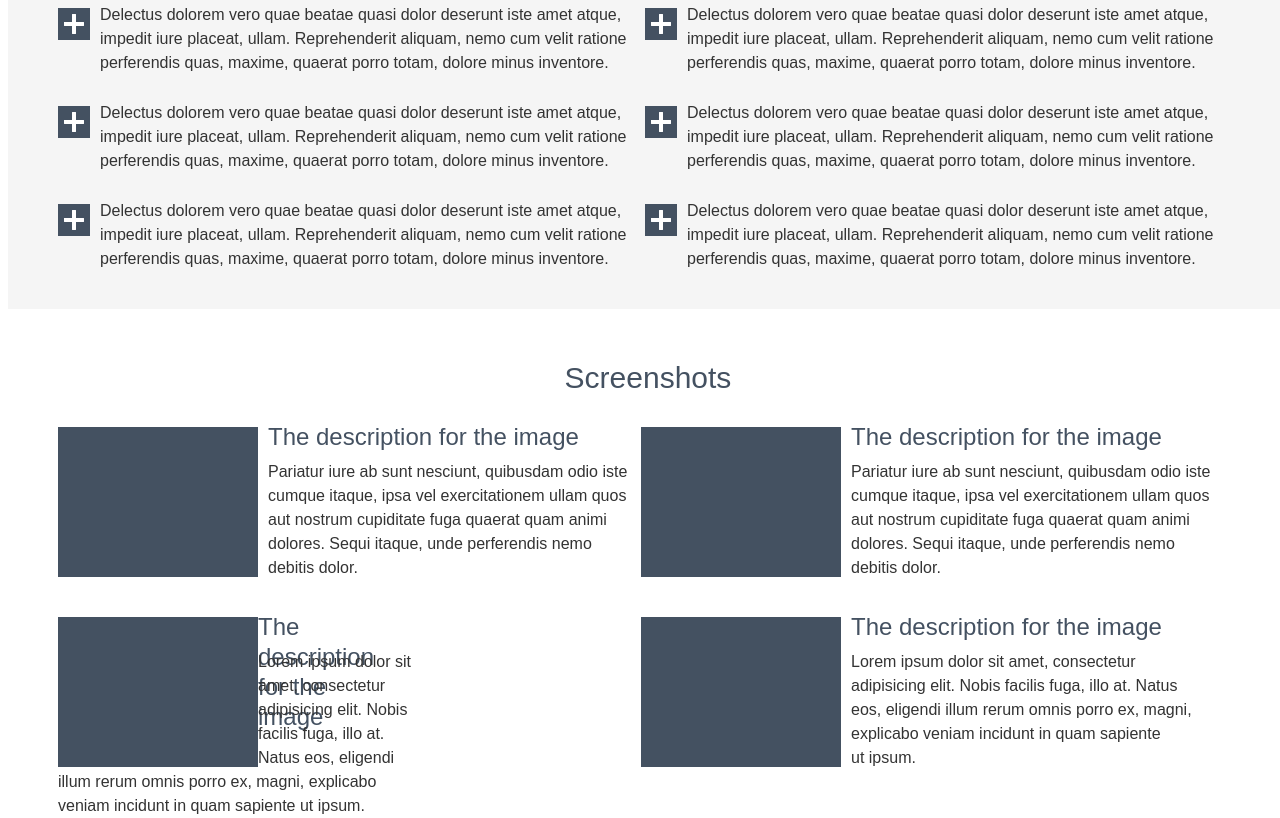
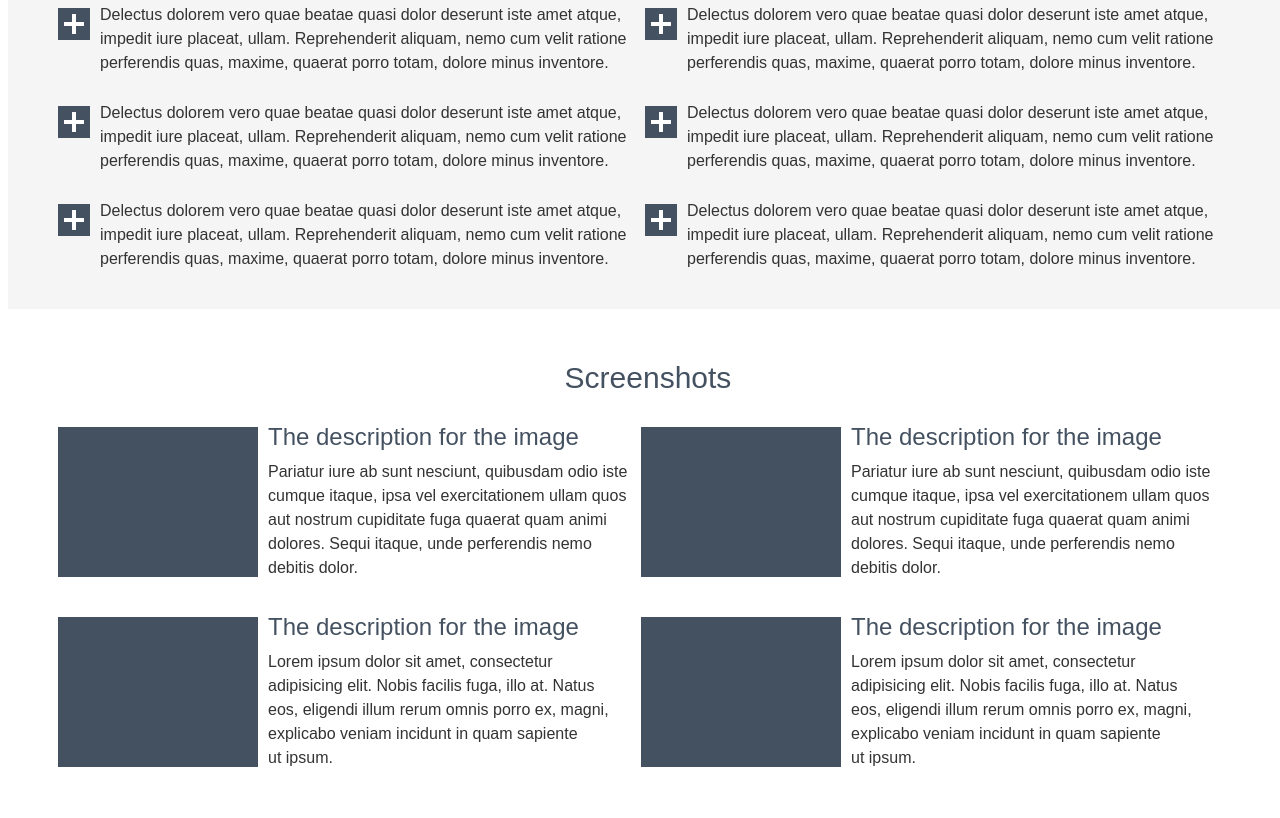
Before and after one commit to plizkinzmey/HTML_CSS_P2, a plain HTML site: page HW/Lesson1/index.html in a window 1280 px wide. Shown: the part 782-1600 px from the top of the page. Drawn offline with Linux system fonts and the light colour scheme.

```diff
--- a/HW/Lesson1/index.html
+++ b/HW/Lesson1/index.html
@@ -128,7 +128,7 @@
                     </section>
                     <section class="section_3">
                         <div class="black_box_small"></div>
-                        <div class="div_text_sc">
+                        <div class="div_text_scr">
                             <div class="div_h3">The description for the image</div>
                             <div class="div_p">Lorem ipsum dolor sit amet, consectetur adipisicing elit. Nobis facilis
                                 fuga,
```
